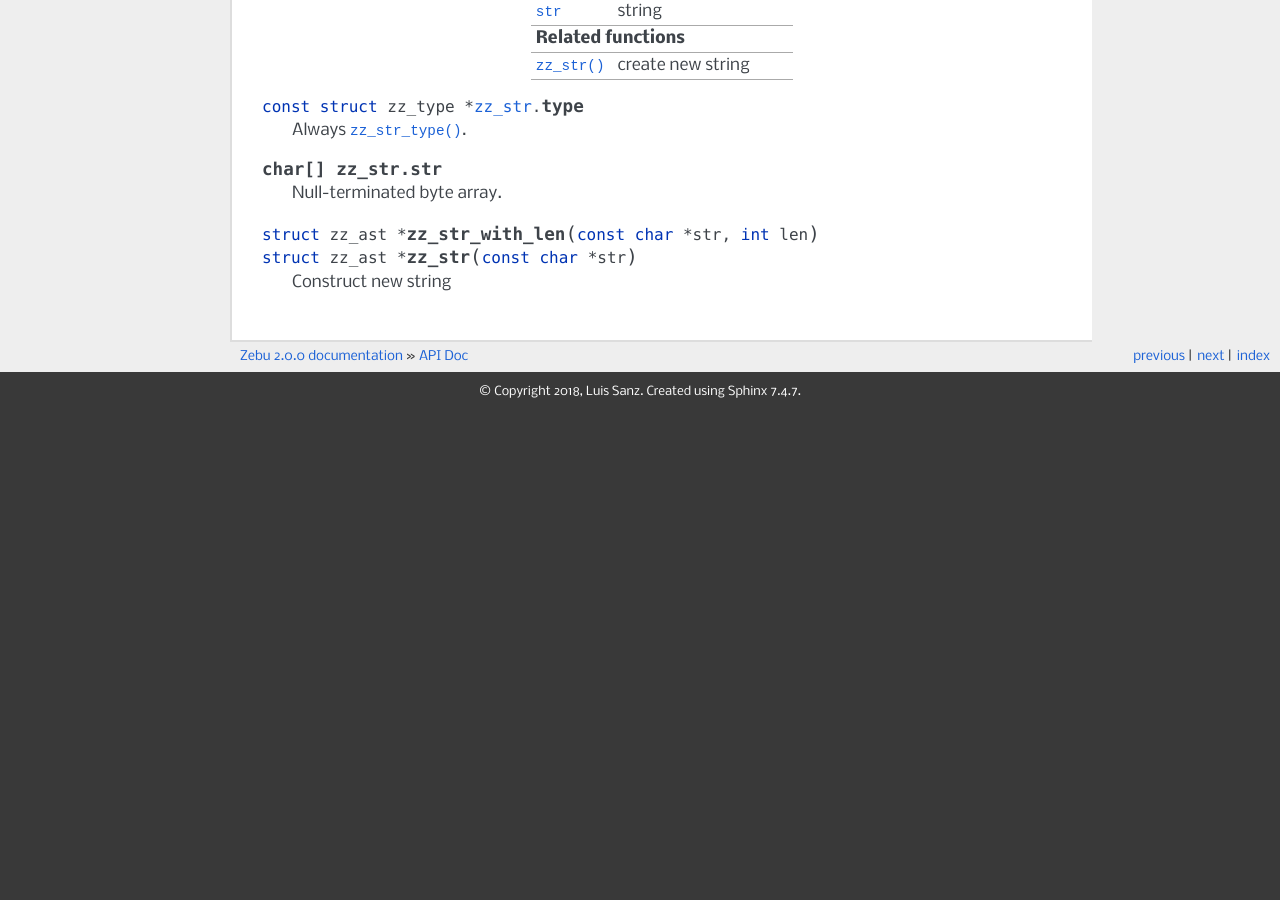
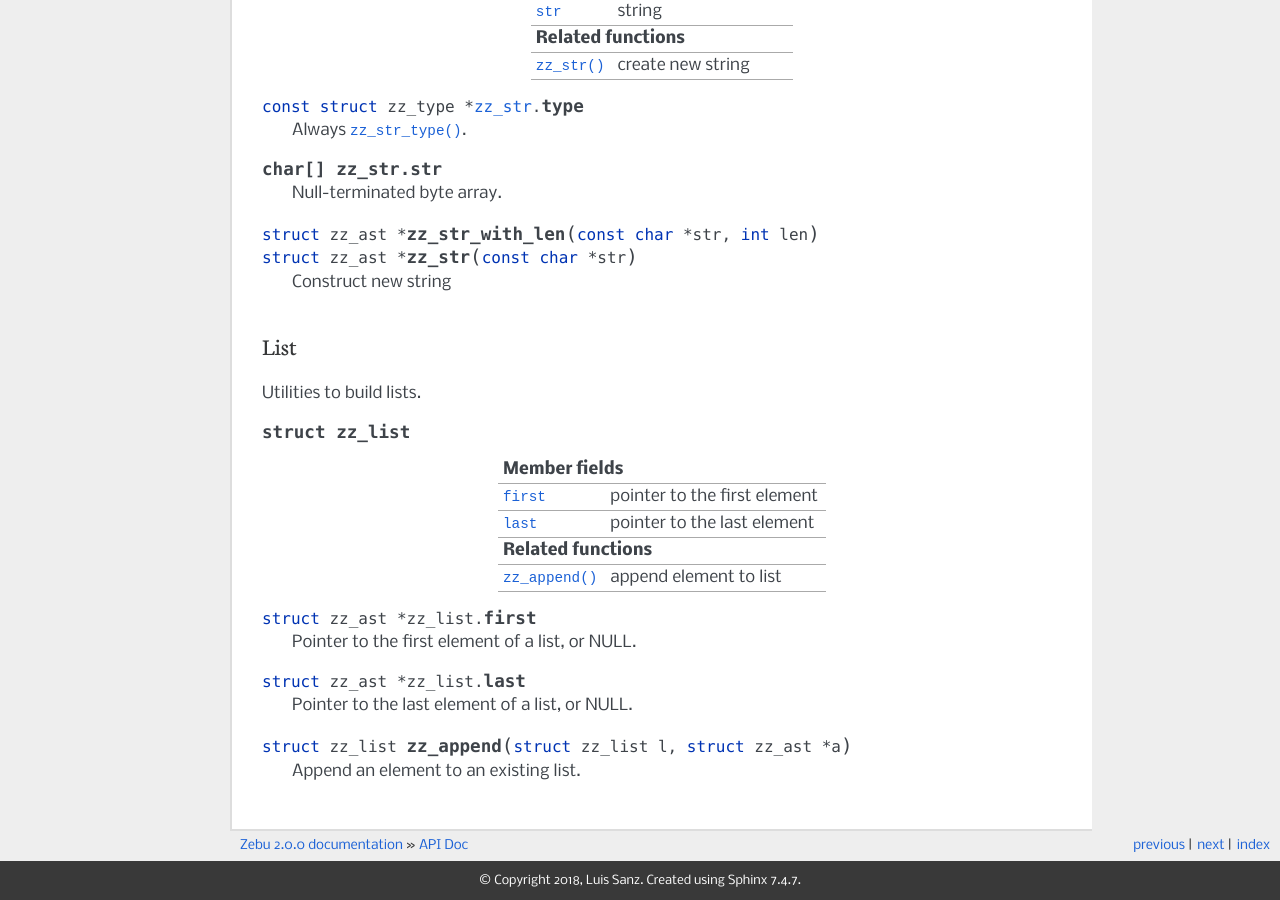
Before and after one commit to quirkyquixote/zebu2, a Sphinx documentation site: the page built from doc/apidoc.rst, in a window 1280 px wide and 900 px high, scrolled down 3864 px. Built offline with Sphinx 7.4.7, drawn with Linux system fonts in a browser that asks for light colours; before the commit the page ends 4275 px from its top, so only the background shows below that.

Commit message:
Add struct zz_list and zz_append function
These are auxiliaries to build lists (i.e.: linked zz_pair objects)
with ease.

```diff
--- a/doc/apidoc.rst
+++ b/doc/apidoc.rst
@@ -247,3 +247,33 @@ Strings hold a null-terminated byte array.
               struct zz_ast* zz_str(const char* str)
 
    Construct new string
+
+List
+----
+
+Utilities to build lists.
+
+.. type:: struct zz_list
+
+============================== ============================================
+**Member fields**
+---------------------------------------------------------------------------
+:member:`~zz_list.first`       pointer to the first element
+:member:`~zz_list.last`        pointer to the last element
+------------------------------ --------------------------------------------
+**Related functions**
+---------------------------------------------------------------------------
+:func:`zz_append()`            append element to list
+============================== ============================================
+
+.. member:: struct zz_ast* zz_list.first
+
+   Pointer to the first element of a list, or NULL.
+
+.. member:: struct zz_ast* zz_list.last
+
+   Pointer to the last element of a list, or NULL.
+
+.. function:: struct zz_list zz_append(struct zz_list l, struct zz_ast* a)
+
+   Append an element to an existing list.
```
Also changed, not shown: 2 other files.
